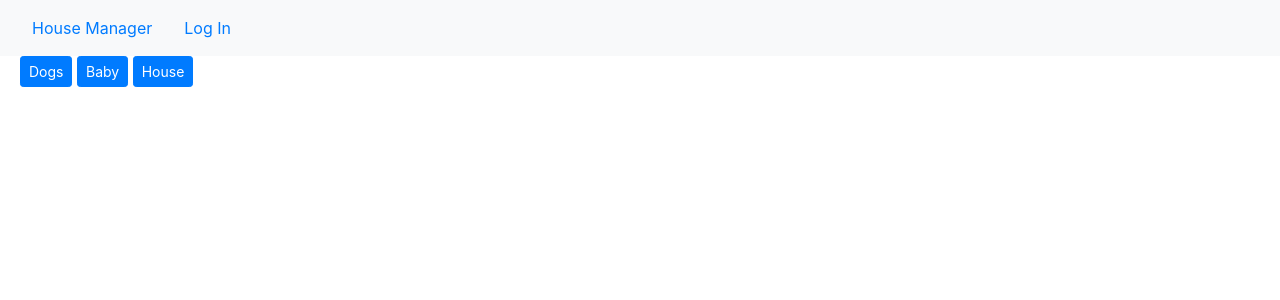
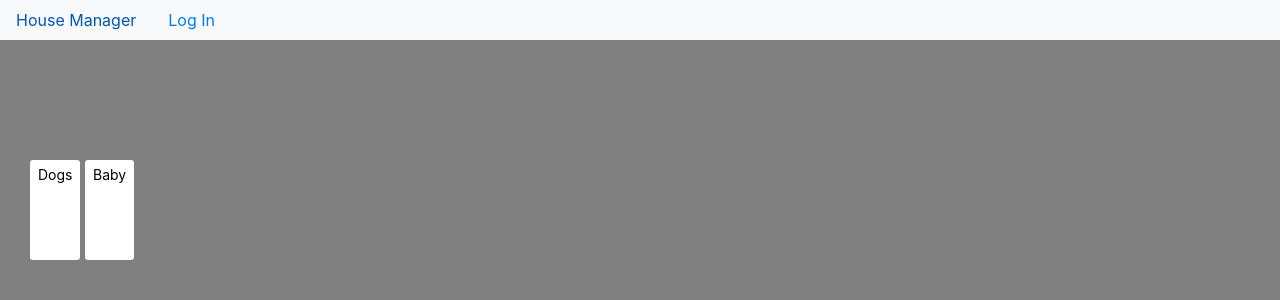
Before and after one commit to crostipunctus/housemouse, a Django app: page / in a window 1280 px wide. Shown: the top 300 px of the page. Run offline with Django 3.2, Linux system fonts and the light colour scheme; some libraries are stand-ins or nearby versions.

Commit message:
styling begins

```diff
--- a/housemanager/static/housemanager/styles.css
+++ b/housemanager/static/housemanager/styles.css
@@ -1,6 +1,32 @@
+html, body {
+    background-color: grey;
+    margin: 0;
+    padding: 0;
+
+}
+
+.index-links {
+    position: absolute;
+    top: 20%;
+    margin-left: 30px;
 
 
-.index-links {
-    margin-left: 20px;
+}
 
+.btn-sm {
+    background-color: white;
+    color: black;
+    border: white;
+    height: 100px;
 }
+
+.btn-sm:hover{
+    background-color: orange;
+}
+
+
+.bg-light {
+    background-color: grey;
+    margin: 0;
+    padding: 0;
+}
--- a/housemanager/templates/housemanager/index.html
+++ b/housemanager/templates/housemanager/index.html
@@ -1,16 +1,13 @@
 {% extends "housemanager/layout.html" %}
 {% load static %}
 
-<head>
 
-
-</head>
 
 {% block body %}
     <div class="index-links">
         <a class="btn btn-primary btn-sm" href="{% url 'dogs' %}" role="button">Dogs</a>
         <a class="btn btn-primary btn-sm" href="{% url 'baby' %}" role="button">Baby</a></button>
-        <a class="btn btn-primary btn-sm" href="{% url 'house' %}" role="button">House</a>
+
     </div>
 
 
--- a/housemanager/templates/housemanager/layout.html
+++ b/housemanager/templates/housemanager/layout.html
@@ -15,7 +15,7 @@
 
     <body>
 
-        <nav class="navbar navbar-expand-lg navbar-light bg-light">
+        <nav id="topnav" class="navbar navbar-expand-lg navbar-light bg-light">
             <a class="nav-link active" href="{% url 'index' %}">House Manager</a>
 
             <div>
```
